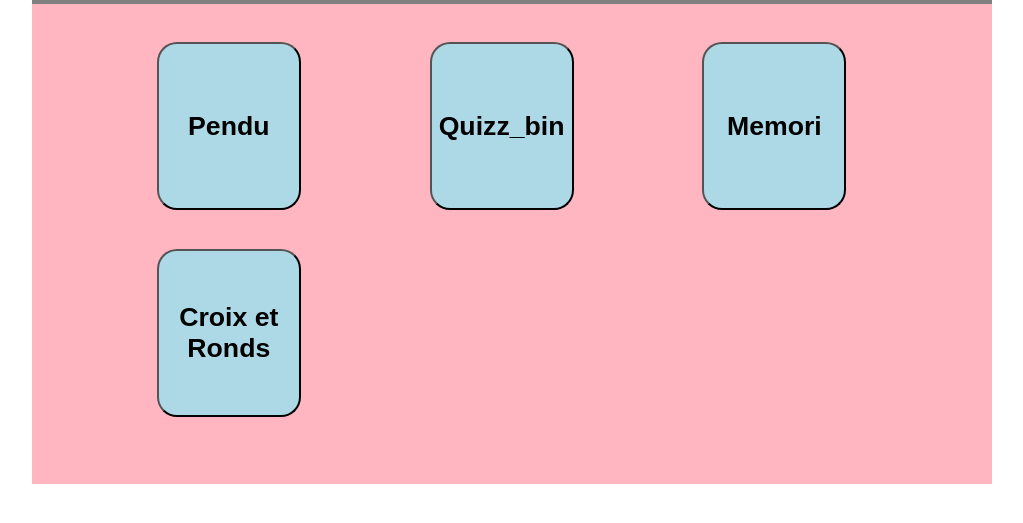
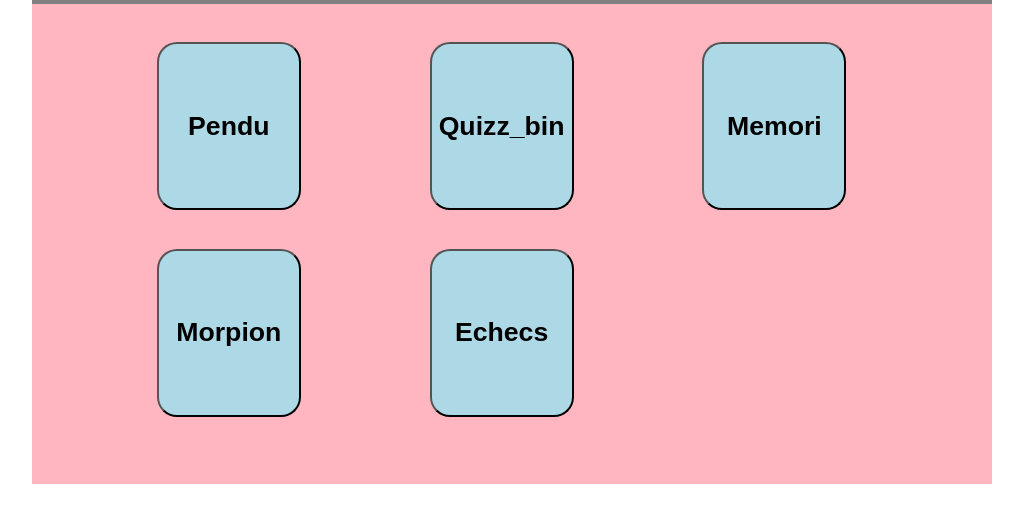
Before and after one commit to SamSamsung/Time-killer, a PHP site: page / in a window 1280 px wide. Shown: the part 218-741 px from the top of the page, without its empty margins (128-1151 px from the left). Run offline with PHP 8.4, Linux system fonts and the light colour scheme.

Commit message:
Update index.php

```diff
--- a/index.php
+++ b/index.php
@@ -15,7 +15,8 @@
                 <button type="button" onclick="location.href='./pendu.html'" class="jeux"><h1>Pendu</h1></button>
                 <button type="button" onclick="location.href='./quizz_binaire.html'" class="jeux"><h1>Quizz_bin</h1></button>
                 <button type="button" onclick="location.href='./memo.html'" class="jeux"><h1>Memori</h1></button>
-                <button type="button" onclick="location.href='./croix_ronds.html'" class="jeux"><h1>Croix et Ronds</h1></button>
+                <button type="button" onclick="location.href='./croix_ronds.html'" class="jeux"><h1>Morpion</h1></button>
+                <button type="button" onclick="location.href='./chess.html'" class="jeux"><h1>Echecs</h1></button>
             </div>
         </div>
     </body>
```
